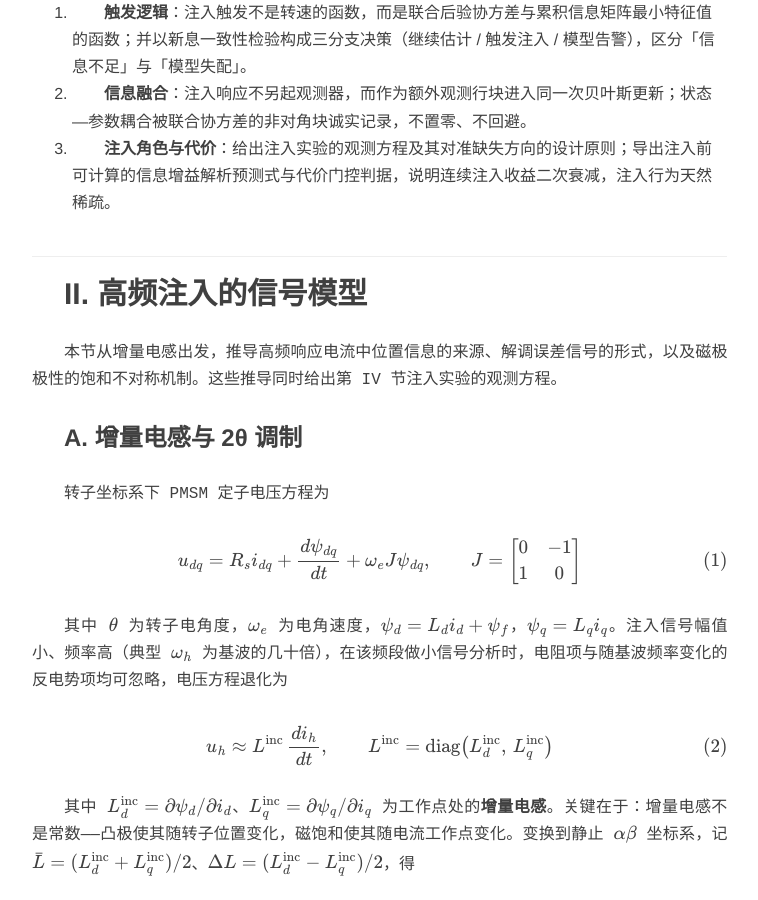
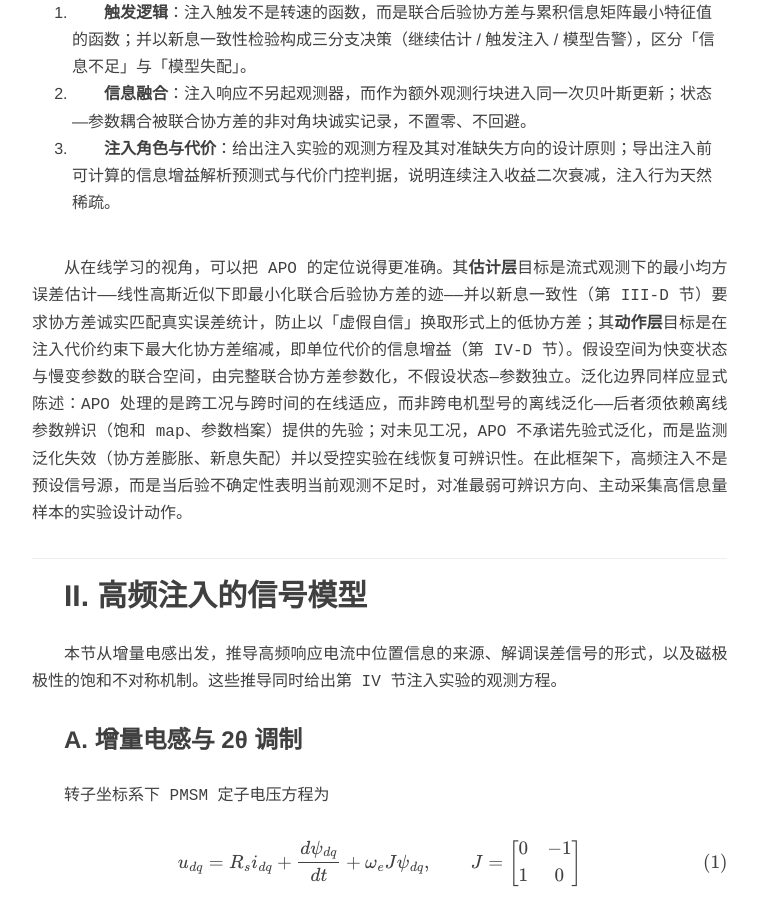
Before and after one commit to microcai/microcai.github.io, a Jekyll site: the page built from _posts/2026-10-30-a-new-sensorless-foc-algo.md, in a window 1280 px wide and 900 px high, scrolled down 2667 px. Shown: the whole window, without its empty margins (239-997 px from the left). Built offline with Jekyll 4.4.1, drawn with Linux system fonts in a browser that asks for light colours; nearby versions of some CDN libraries; comment, search, counter and statistics services are not loaded.

Commit message:
docs: 补充APO算法的在线学习视角解读
补充了从在线学习视角对APO算法的定位，明确其估计层和动作层的目标，以及算法的泛化边界，说明高频注入的本质是主动采集高信息量样本的实验设计动作。

```diff
--- a/_posts/2026-10-30-a-new-sensorless-foc-algo.md
+++ b/_posts/2026-10-30-a-new-sensorless-foc-algo.md
@@ -70,6 +70,8 @@ tags: [foc, sensorless, observer, HFI, EKF]
 1. **触发逻辑**：注入触发不是转速的函数，而是联合后验协方差与累积信息矩阵最小特征值的函数；并以新息一致性检验构成三分支决策（继续估计 / 触发注入 / 模型告警），区分「信息不足」与「模型失配」。
 2. **信息融合**：注入响应不另起观测器，而作为额外观测行块进入同一次贝叶斯更新；状态—参数耦合被联合协方差的非对角块诚实记录，不置零、不回避。
 3. **注入角色与代价**：给出注入实验的观测方程及其对准缺失方向的设计原则；导出注入前可计算的信息增益解析预测式与代价门控判据，说明连续注入收益二次衰减，注入行为天然稀疏。
+
+从在线学习的视角，可以把 APO 的定位说得更准确。其**估计层**目标是流式观测下的最小均方误差估计——线性高斯近似下即最小化联合后验协方差的迹——并以新息一致性（第 III-D 节）要求协方差诚实匹配真实误差统计，防止以「虚假自信」换取形式上的低协方差；其**动作层**目标是在注入代价约束下最大化协方差缩减，即单位代价的信息增益（第 IV-D 节）。假设空间为快变状态与慢变参数的联合空间，由完整联合协方差参数化，不假设状态—参数独立。泛化边界同样应显式陈述：APO 处理的是跨工况与跨时间的在线适应，而非跨电机型号的离线泛化——后者须依赖离线参数辨识（饱和 map、参数档案）提供的先验；对未见工况，APO 不承诺先验式泛化，而是监测泛化失效（协方差膨胀、新息失配）并以受控实验在线恢复可辨识性。在此框架下，高频注入不是预设信号源，而是当后验不确定性表明当前观测不足时，对准最弱可辨识方向、主动采集高信息量样本的实验设计动作。
 
 ---
 
```
